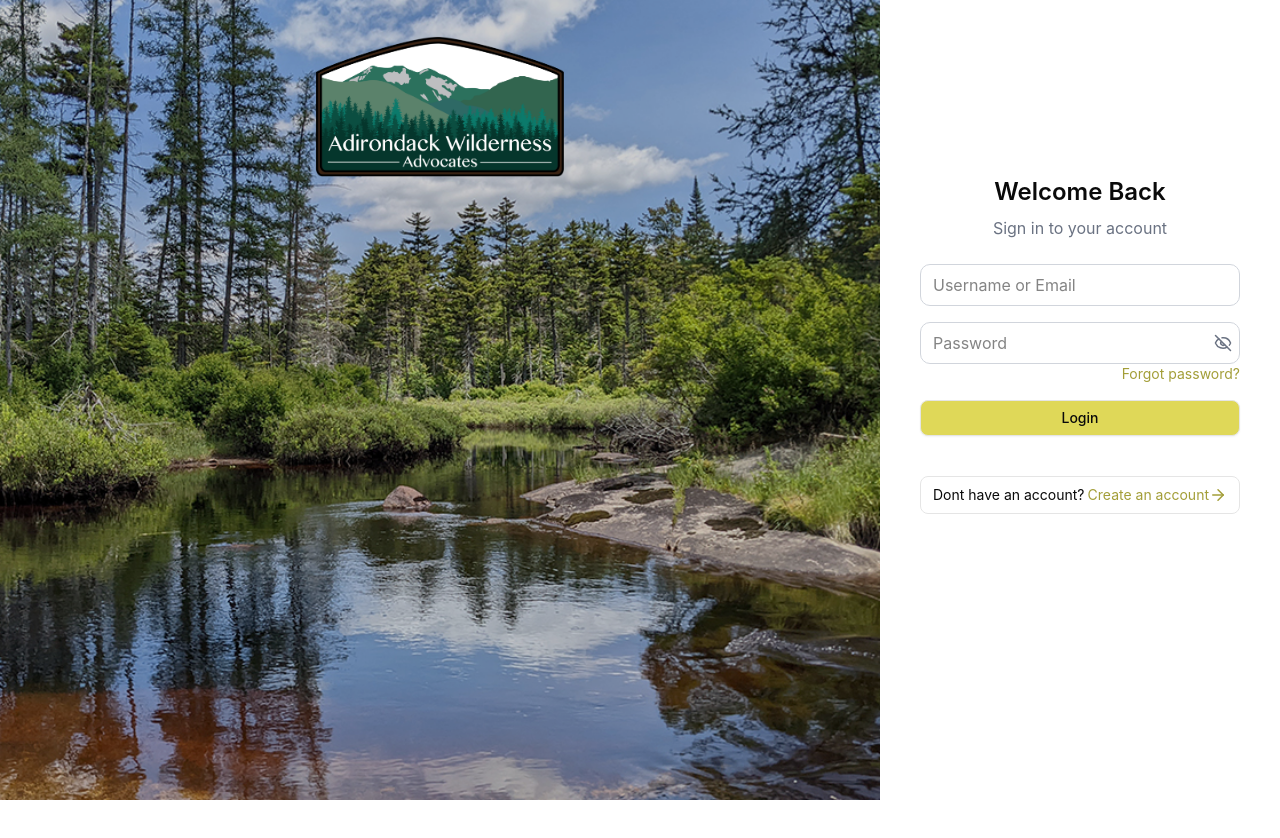
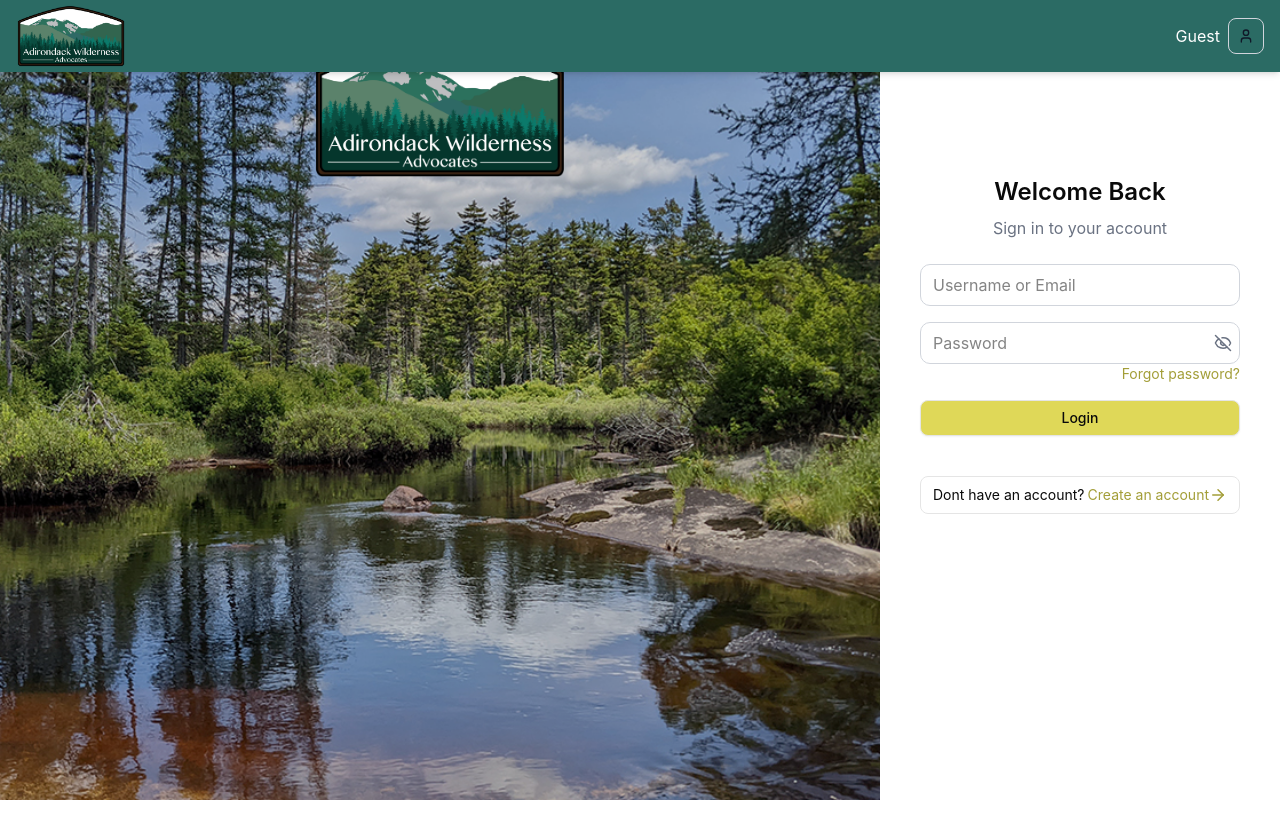
Before and after one commit to Trailblazers561/swen-project-trail-planner, a React (Vite) app in the folder swen-project-react-app/: page /login in a window 1280 px wide. Shown: the top 838 px of the page. Before the commit the page ends 800 px from the top, so only its background shows below. Built offline with nearby package versions, Linux system fonts and the light colour scheme; no server answers.

Commit message:
Removed NavBar from all pages as it is global(except for login)

```diff
--- a/swen-project-react-app/src/App.tsx
+++ b/swen-project-react-app/src/App.tsx
@@ -1,5 +1,5 @@
 import './App.css'
-import { BrowserRouter, Routes, Route, Navigate } from "react-router-dom";
+import { BrowserRouter, Routes, Route, Navigate, Outlet } from "react-router-dom";
 import LoginPage from "./cognito/loginPage";
 import DashBoard from "./dashboard";
 import LandingPage from "./landingPage";
@@ -7,6 +7,7 @@ import Test from './Test';
 import { AuthProvider } from './Context';
 import Privileges from './userconfig';
 import { Role, useAuth } from "@/Context";
+import Navbar from './components/Navbar';
 
 function App() {
     const { currentRole } = useAuth();
@@ -15,6 +16,7 @@ function App() {
         <AuthProvider>
             <BrowserRouter>
                 <Routes>
+                    <Route element={<><Navbar/><Outlet/></>}>
                         <Route
                             path="/"
                             element={<Navigate replace to="/home" />
@@ -27,6 +29,7 @@ function App() {
                         <Route path="/privileges"
                         element={(currentRole === Role.Admin || currentRole === Role.Root) ? <Privileges /> : <Navigate replace to="/login" />}
                         />
+                    </Route>
                 </Routes>
             </BrowserRouter>
         </AuthProvider>
--- a/swen-project-react-app/src/dashboard.tsx
+++ b/swen-project-react-app/src/dashboard.tsx
@@ -20,7 +20,6 @@ import {
     DropdownMenuItem,
     DropdownMenuTrigger,
 } from "@/components/ui/dropdown-menu";
-import Navbar from "./components/Navbar.tsx";
 import { Granularity, GranularityText } from "./lib/apiTypes";
 import { Loader2, Check, X } from "lucide-react";
 import { Popover, PopoverContent, PopoverTrigger } from "@/components/ui/popover";
@@ -898,7 +897,6 @@ const dashboard = () => {
 
     return (
         <div data-testid="dashboard-root">
-            <Navbar />
             <div className="flex flex-col">
                 <div className="filter-container flex w-full justify-between items-end px-6 py-2">
                     <div className="flex gap-8 items-start flex-wrap">
--- a/swen-project-react-app/src/landingPage.tsx
+++ b/swen-project-react-app/src/landingPage.tsx
@@ -3,7 +3,6 @@ import { Button } from "@/components/ui/button";
 import { MapContainer, TileLayer, Marker, Popup, ZoomControl } from "react-leaflet";
 import L from "leaflet";
 import "leaflet/dist/leaflet.css";
-import Navbar from "./components/Navbar";
 import { useState, useEffect } from "react";
 import { TrailData } from "./api";
 
@@ -69,7 +68,6 @@ const LandingPage = () => {
   return (
 
         <div className="h-screen w-screen relative overflow-hidden">
-             <Navbar/>
             <div className="absolute top-5 right-52 z-[1000]"></div>
             <MapContainer
                 center={[44.02, -73.82]}
--- a/swen-project-react-app/src/userconfig.tsx
+++ b/swen-project-react-app/src/userconfig.tsx
@@ -1,4 +1,3 @@
-import Navbar from "./components/Navbar";
 import { useEffect, useState } from "react";
 import { TrailData } from "./api";
 
@@ -37,7 +36,6 @@ const Privileges = () => {
 
     return (
         <div className="flex flex-col">
-            <Navbar />
 
             <div className="w-full bg-[var(--color-button-secondary)]">
                 <div className="font-semibold text-2xl p-2 ml-2 text-left"> Privilege Management </div>
```
Lines whose indentation alone changed are shown as unchanged.
